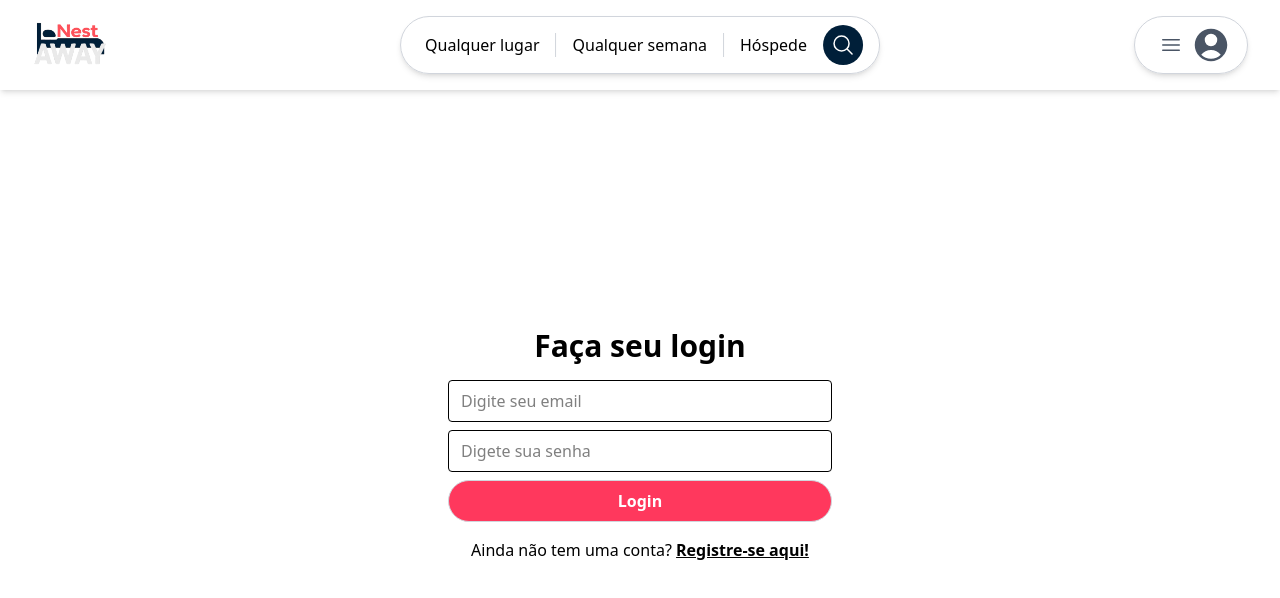
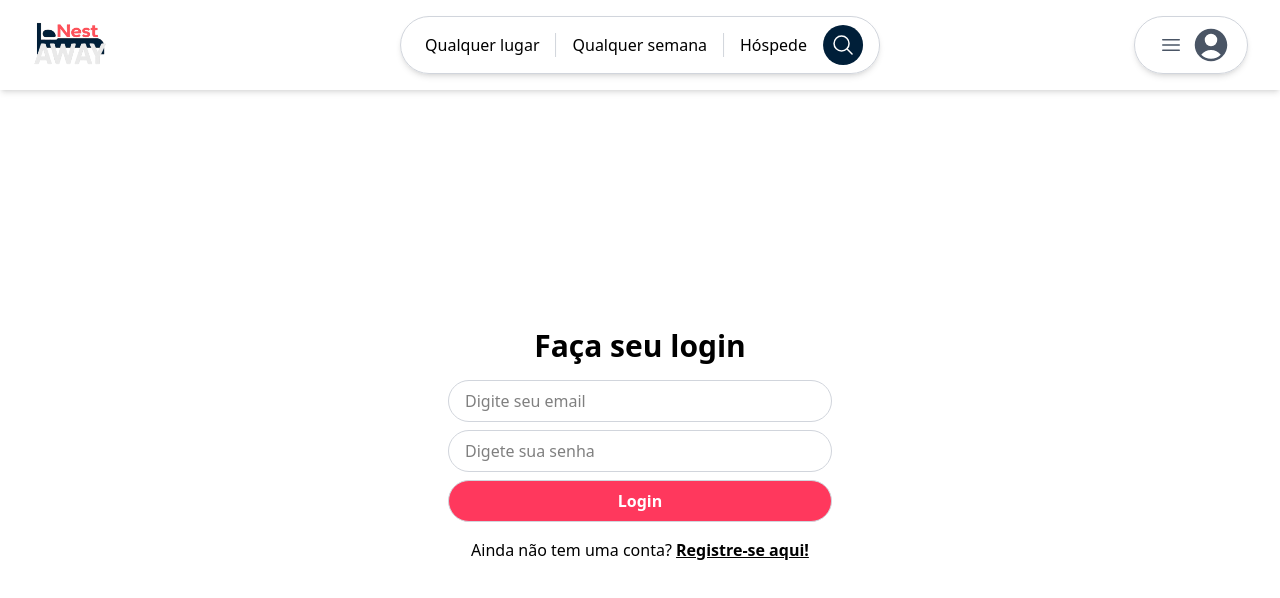
Before and after one commit to adriele07/Poo_project, a React (Vite) app in the folder projeto/front-end/: page /Login in a window 1280 px wide. Shown: the top 598 px of the page. Built offline with nearby package versions, Linux system fonts and the light colour scheme.

Commit message:
Só mais um detalhe Login.jsx

```diff
--- a/projeto/front-end/src/pages/Login.jsx
+++ b/projeto/front-end/src/pages/Login.jsx
@@ -54,7 +54,6 @@ const Login = ({ user, setUser }) => {
             placeholder="Digite seu email"
             value={email}
             onChange={(e) => setEmail(e.target.value)}
-            className="rounded border px-3 py-2"
             required
           />
           <input
@@ -62,7 +61,7 @@ const Login = ({ user, setUser }) => {
             placeholder="Digete sua senha"
             value={senha}
             onChange={(e) => setSenha(e.target.value)}
-            className="rounded border px-3 py-2"
+            className="w-full rounded-full border border-gray-300 px-4 py-2"
             required
           />
           <button
```
